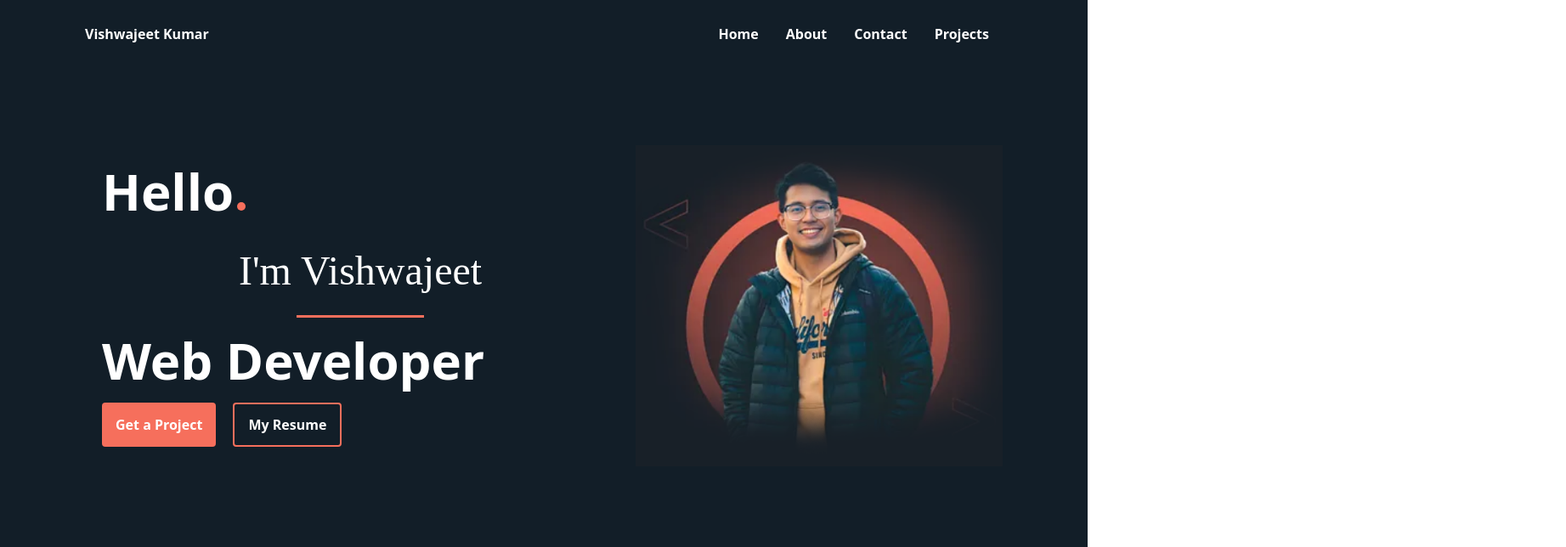
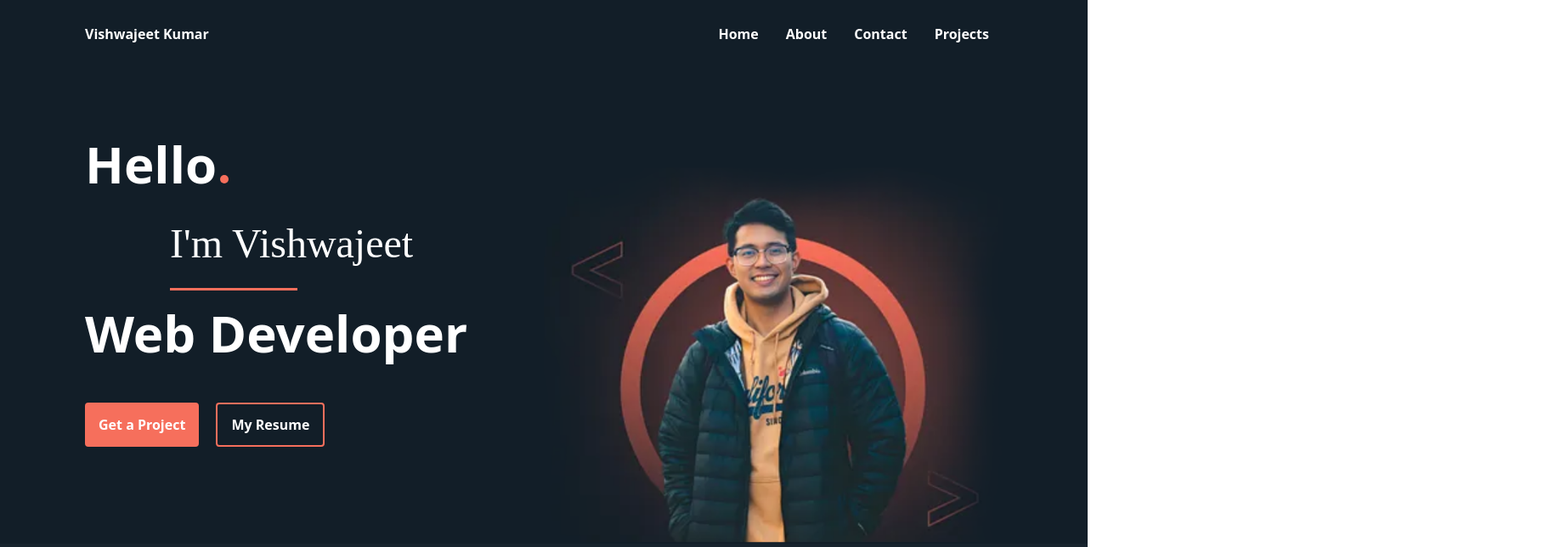
Before and after one commit to vishwajeetvc/PORT, a React (Vite) app: page / in a window 1280 px wide. Shown: the top 644 px of the page at 85% size, 1843 px wide, since content can reach past the window. Built offline with nearby package versions, Linux system fonts and the light colour scheme; a web font is replaced by a local one.

Commit message:
fixed margin

```diff
--- a/src/App.jsx
+++ b/src/App.jsx
@@ -10,7 +10,7 @@ function App() {
     <div>
       <Navbar/>
       <Hero/>
-      {/*<Skill_Slider/>*/}
+      <Skill_Slider/>
       <About/>
       <Footer />
     </div>
--- a/src/componenets/Hero.jsx
+++ b/src/componenets/Hero.jsx
@@ -10,18 +10,18 @@ function Button({label, dark}){
 }
 function Hero() {
   return (
-    <div className={ `bg-[#121e28] h-[100vh] lg:h-[70vh] text-white lg:flex lg:justify-around lg:items-center 2xl:px-[200px] xl:px-[100px] `}>
-      <div className={`text-center lg:text-left px-5 pt-[40px] lg:pt-[0px] flex flex-col gap-[20px] lg:w-[60%]`}>
+    <div className={ `bg-[#121e28] lg:h-[70vh] px-5 text-white lg:flex lg:justify-around lg:items-center 2xl:px-[200px] xl:px-[100px] `}>
+      <div className={`text-center lg:text-left pt-[40px] lg:pt-[0px] flex flex-col gap-[20px] lg:w-[50%]`}>
         <h2 className="font-bold text-4xl lg:text-6xl">
           <span>Hello</span>
           <span className="bg-[#f66f5c] rounded-full mx-1 w-[10px] inline-block h-[10px] relative"></span>
         </h2>
-        <p className="text-3xl lg:text-5xl relative flex flex-col items-center gap-2 z-0">
+        <p className="text-3xl lg:text-5xl relative flex flex-col items-center lg:items-start lg:left-[100px] gap-2 z-0">
           <span className="font-[Playwrite_CA] font-thin lg:py-5">I'm Vishwajeet</span>
           <span className="w-[150px] h-[3px] bg-[#f66f5c]"></span>
         </p>
         <h1 className="font-bold text-4xl lg:text-6xl">Web Developer</h1>
-        <div className=" flex justify-center lg:justify-start gap-5">
+        <div className=" flex justify-center lg:justify-start gap-5 lg:my-8">
           <Button label={"Get a Project"}/>
           <Button label={"My Resume"} dark/>
         </div>
@@ -29,9 +29,12 @@ function Hero() {
       {/*image*/}
       <div
         style={{
+          backgroundImage:`url(${image})`,
+          backgroundSize:'100%',
+          backgroundPosition:'center bottom',
+          backgroundRepeat:'no-repeat',
         }}
-        className="py-10 flex justify-center lg:w-[40%]">
-        <img src={image} alt=""/>
+        className="py-10 flex justify-center lg:w-[50%] h-[300px] w-[350px] m-auto lg:h-[100%] bg-cover bg-center">
       </div>
     </div>
   )
```
Also changed, not shown: src/assets/img.png.
